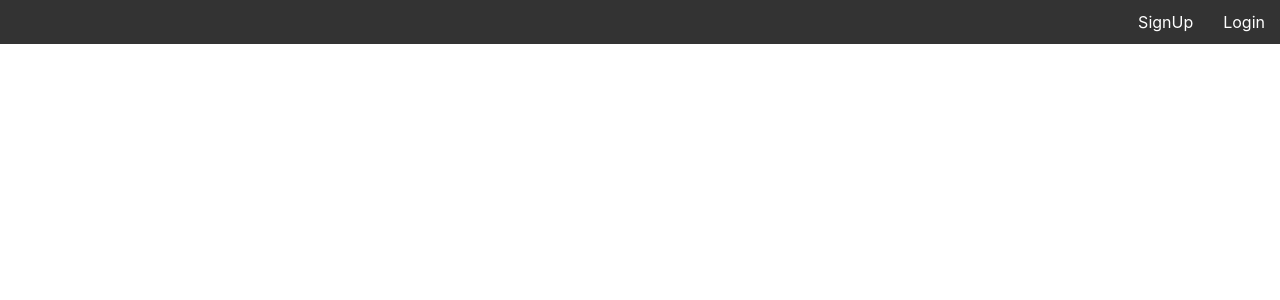
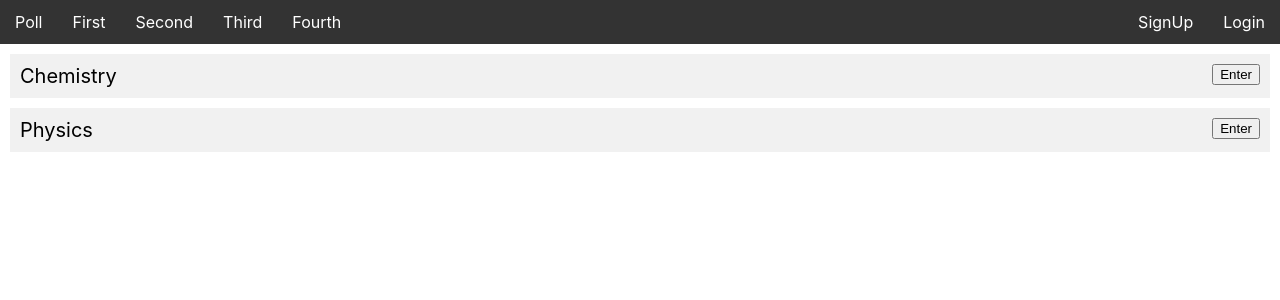
Before and after one commit to heet-2312/College-mania, a React (Create React App) app in the folder client/: page /first in a window 1280 px wide. Shown: the top 300 px of the page. Built offline with nearby package versions, Linux system fonts and the light colour scheme.

Commit message:
intial all year routes and toggle state style design in first year

```diff
--- /dev/null
+++ b/client/src/components/Home.js
@@ -0,0 +1,11 @@
+import React from 'react';
+
+const Home=()=>{
+    return(
+        <div>
+            here will be polls
+        </div>
+    )
+}
+
+export default Home;
--- /dev/null
+++ b/client/src/components/Years/First.js
@@ -0,0 +1,47 @@
+import React, { useState } from 'react';
+import './style-y.css';
+
+const First = () => {
+
+    const toggledisplayPhysics=()=>{
+        isPhysicsSet(!physicsSet);
+    }
+
+    const toggledisplayChemistry=()=>{
+        isChemistrySet(!chemistrySet);
+    }
+    const [physicsSet, isPhysicsSet] = useState(false);
+    const [chemistrySet, isChemistrySet] = useState(false);
+    return (
+        <div>
+            <div className="flex-container">
+                {
+                    chemistrySet ?(
+                        <div>
+                            <h3>Enter kar chuka he</h3>
+                        Chemistry<button onClick={()=>{toggledisplayChemistry()}} className="enter">Leave</button>
+                        </div>
+                    ):(
+                        <div>
+                        Chemistry<button onClick={()=>{toggledisplayChemistry()}} className="enter">Enter</button>
+                        </div>
+                    )
+                }
+                {
+                    physicsSet ?(
+                        <div>
+                            <h3>Enter kar chuka he</h3>
+                        Physics<button onClick={()=>{toggledisplayPhysics()}} className="enter">Leave</button>
+                        </div>
+                    ):(
+                        <div>
+                        Physics<button onClick={()=>{toggledisplayPhysics()}} className="enter">Enter</button>
+                        </div>
+                    )
+                }
+            </div>
+        </div>
+    )
+}
+
+export default First;
--- /dev/null
+++ b/client/src/components/Years/Fourth.js
@@ -0,0 +1,11 @@
+import React from 'react';
+
+const Fourth=()=>{
+    return(
+        <div>
+            Fourth Year
+        </div>
+    )
+}
+
+export default Fourth;
--- /dev/null
+++ b/client/src/components/Years/Second.js
@@ -0,0 +1,11 @@
+import React from 'react';
+
+const Second=()=>{
+    return(
+        <div>
+            Second Year
+        </div>
+    )
+}
+
+export default Second;
--- /dev/null
+++ b/client/src/components/Years/Third.js
@@ -0,0 +1,11 @@
+import React from 'react';
+
+const Third=()=>{
+    return(
+        <div>
+            Third Year
+        </div>
+    )
+}
+
+export default Third;
--- /dev/null
+++ b/client/src/components/Years/style-y.css
@@ -0,0 +1,17 @@
+/* .flex-container {
+    display: flex;
+    background-color: gold;
+    display: inline;
+  }
+   */
+  .flex-container > div {
+    background-color: #f1f1f1;
+    margin: 10px;
+    padding: 10px;
+    font-size: 20px;
+  }
+
+.enter{
+    float:right;
+    size:20px;
+}
--- a/client/src/components/header.js
+++ b/client/src/components/header.js
@@ -2,27 +2,39 @@ import React from 'react';
 import { BrowserRouter as Router, Link, Switch, Route } from 'react-router-dom';
 import Login from './Login';
 import SignUp from './SignUp';
+import Home from './Home';
+import First from './Years/First';
+import Second from './Years/Second';
+import Third from './Years/Third';
+import Fourth from './Years/Fourth';
+
 import './style.css';
 const Header = () => {
     return (
         <Router>
             <div>
-            <nav>
+                <nav>
+                    <div>
                     <ul>
-                        <li style={{padding:10}}><Link to="/login">Login</Link></li>
-                        <li style={{padding:10}}><Link to="/signup">SignUp</Link></li>
+                        <li className="ss" style={{ padding: 10 }}><Link to="/">Poll</Link></li>
+                        <li className="ss" style={{ padding: 10 }}><Link to="/first">First</Link></li>
+                        <li className="ss" style={{ padding: 10 }}><Link to="/second">Second</Link></li>
+                        <li className="ss" style={{ padding: 10 }}><Link to="/third">Third</Link></li>
+                        <li className="ss" style={{ padding: 10 }}><Link to="/fourth">Fourth</Link></li>
+                        <li style={{ padding: 10 }}><Link to="/login">Login</Link></li>
+                        <li style={{ padding: 10 }}><Link to="/signup">SignUp</Link></li>
                     </ul>
-            </nav>
+                    </div>
+                </nav>
 
-                {/* A <Switch> looks through its children <Route>s and
-              renders the first one that matches the current URL. */}
                 <Switch>
-                    <Route path="/login">
-                        <Login />
-                    </Route>
-                    <Route path="/signup">
-                        <SignUp />
-                    </Route>
+                    <Route exact={true} path="/"><Home/></Route>
+                    <Route path="/first"><First /></Route>
+                    <Route path="/second"><Second/></Route>
+                    <Route path="/third"><Third/></Route>
+                    <Route path="/fourth"><Fourth/></Route>
+                    <Route path="/login"><Login/></Route>
+                    <Route path="/signup"><SignUp /></Route>
                 </Switch>
             </div>
         </Router >
--- a/client/src/components/style.css
+++ b/client/src/components/style.css
@@ -18,3 +18,11 @@ ul {
   li a:hover {
     background-color: #111;
   }
+
+.ss{
+  float: left;
+  color: white;
+  text-align: center;
+  padding: 2px 5px;
+  text-decoration: none;
+}
```
